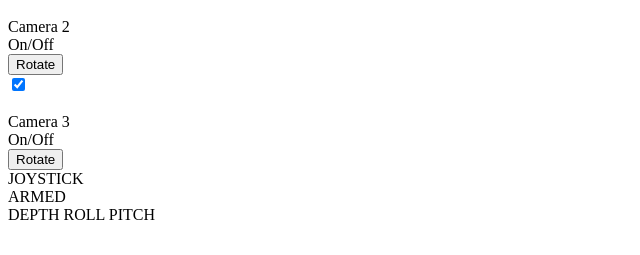
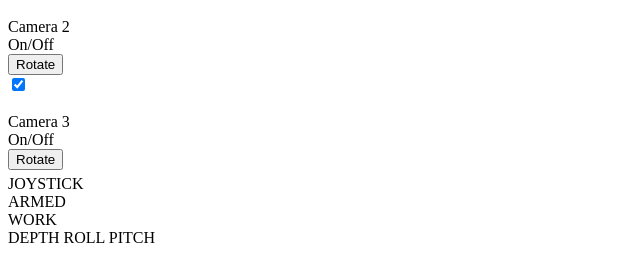
Before and after one commit to PoliTOcean/NEXUS, a Flask app: page /ROV in a window 1280 px wide; the page is wider, and only the part inside the window is pictured. Shown: the part 2362-2617 px from the top of that part, without its empty margins (0-640 px from the left). Before the commit the page ends 2582 px from the top of that part, so only its background shows below. Run offline with Flask 3, Linux system fonts and the light colour scheme; parts of the project's set-up code (start-up, migrations or seed data) failed here and were passed over.

Commit message:
work status added

```diff
--- a/static/JS/ROV.js
+++ b/static/JS/ROV.js
@@ -150,6 +150,11 @@ function updateStatusesROV(obj) {
             PIDhandler(sts, armedState);
         }
 
+        if (sts.id === "WORK" && obj["WORK"]) {
+            PIDhandler(sts, obj["WORK"]);
+        }
+
+
         // Handle DEPTH, ROLL, PITCH states saperately
 
         if (sts.id === "DEPTH" && obj["CONTROLLER_STATE"]) {
--- a/static/JS/mqtt.js
+++ b/static/JS/mqtt.js
@@ -32,6 +32,7 @@ async function initializeMQTT() {
               updateStatusesROV({
                   "ARMED": debugData["rov_armed"],
                   "CONTROLLER_STATE": debugData["controller_state"],
+                    "WORK": debugData["work_mode"],
               });
               updateIMU({
                   "PITCH": debugData["pitch"],
--- a/template/ROV.html
+++ b/template/ROV.html
@@ -162,7 +162,7 @@
 
 
         <div class="container">
-            <div class="column">
+            <div class="column" style="margin: 5px 0px 0px 0px;">
                 <div class="status-div">
                     <label id="JOYSTICK" class="status STATUSES">
                     <span>
@@ -174,6 +174,13 @@
                     <label id="ARMED" class="status STATUSES">
                     <span  >
                         ARMED
+                    </span>
+                    </label>
+                </div>
+                 <div class="status-div">
+                    <label id="WORK" class="status STATUSES">
+                    <span  >
+                        WORK
                     </span>
                     </label>
                 </div>
```
Also changed, not shown: static/CSS/ROV.css (+4 -3 lines), tests/mosquitto/test_mqtt.py (+2 -0 lines), .devcontainer/devcontainer.json.
